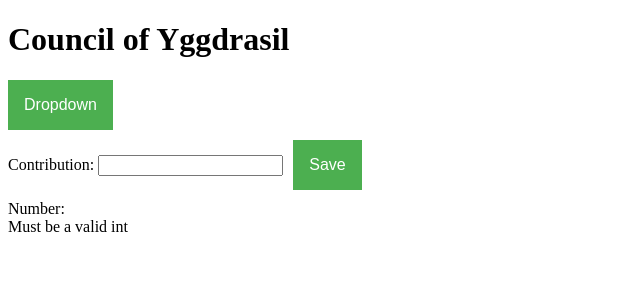
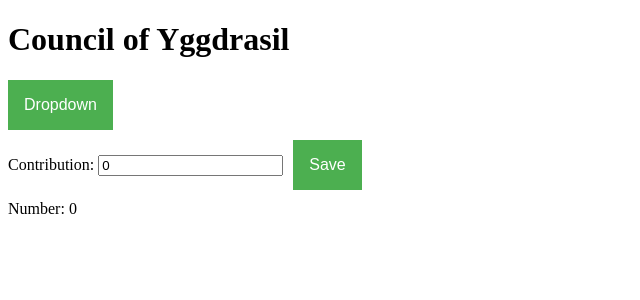
Before and after one commit to The8Loop/angular-coy, an Angular app: page /create in a window 1280 px wide. Shown: the top 300 px of the page, without its empty margins (0-640 px from the left). Built offline with nearby package versions, Linux system fonts and the light colour scheme.

Commit message:
#6 Fix: Multiple Validators
The validator was adjusted to account for multiple error types (letters; decimals)

```diff
--- a/src/app/shared/input-int/input-int.component.html
+++ b/src/app/shared/input-int/input-int.component.html
@@ -7,5 +7,9 @@
 
 <span>Number: {{input.value}}</span>
 <div *ngIf="input.errors?.['invalidInt']">
-  Must be a valid int
+  Please input a whole number without letters. {{input.errors|json}}
 </div>
+
+<div *ngIf="input.errors?.['decimalDetected']">
+  Please do not enter decimals.
+</div>
--- a/src/app/shared/input-int/input-int.component.ts
+++ b/src/app/shared/input-int/input-int.component.ts
@@ -10,7 +10,7 @@ import { intValidator } from '../intValidator.directive';
 })
 export class InputIntComponent implements OnInit {
 
-  input = new FormControl('', intValidator());
+  input = new FormControl(0, intValidator());
 
   constructor() { }
 
--- a/src/app/shared/intValidator.directive.ts
+++ b/src/app/shared/intValidator.directive.ts
@@ -2,10 +2,14 @@ import { AbstractControl, ValidationErrors, ValidatorFn } from "@angular/forms";
 
 export function intValidator(): ValidatorFn {
     return (control: AbstractControl): ValidationErrors | null => {
-        const regex = /^(\+|-)?(\d+)$/;
-        const validInt = regex.test(control.value);
-        if (!validInt) {
-            return { invalidInt: true };
+        const regex = /^(\+|-)?\d+(\.)+\d*$/;
+        const hasDecimal = regex.test(control.value);
+
+        if (hasDecimal) {
+            return { decimalDetected: true }
+        }
+        else if (!Number.isInteger(control.value)) {
+            return { invalidInt: true }
         }
         else {
             return null;
```
